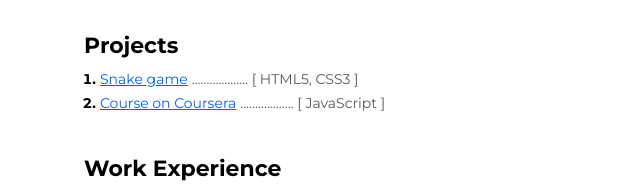
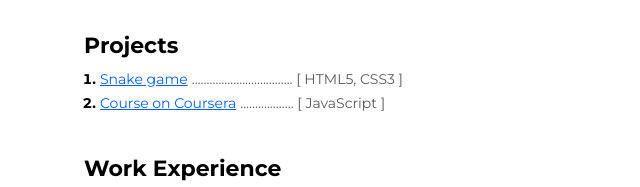
Before and after one commit to gangwolfmail/CV, a plain HTML site: page index.html in a window 1280 px wide. Shown: the part 278-465 px from the top of the page, 422-1062 px from the left. Drawn offline with Linux system fonts and the light colour scheme.

Commit message:
update v.2

```diff
--- a/index.html
+++ b/index.html
@@ -32,7 +32,7 @@
 
                 <ol class="my-projects-list">
                     <li class="my-projects-item"><a class="my-projects-item-link" href="https://gangwolfmail.github.io/snake-game/" target="_blank">Snake game</a>
-                        <span class="my-projects-item-tech">...................
+                        <span class="my-projects-item-tech">..................................
                             [ HTML5, CSS3 ]</span>
 
                     </li>
```
